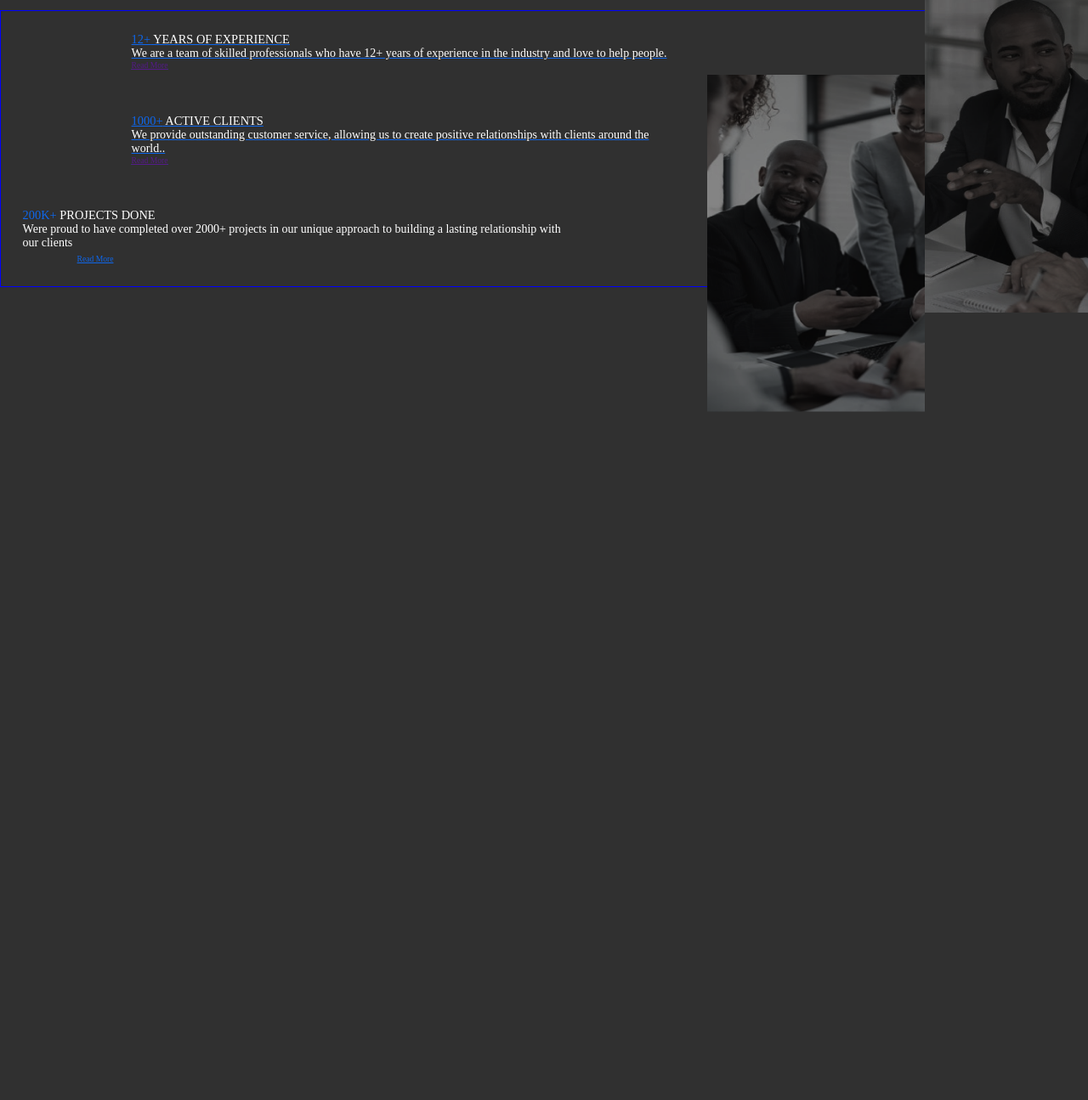
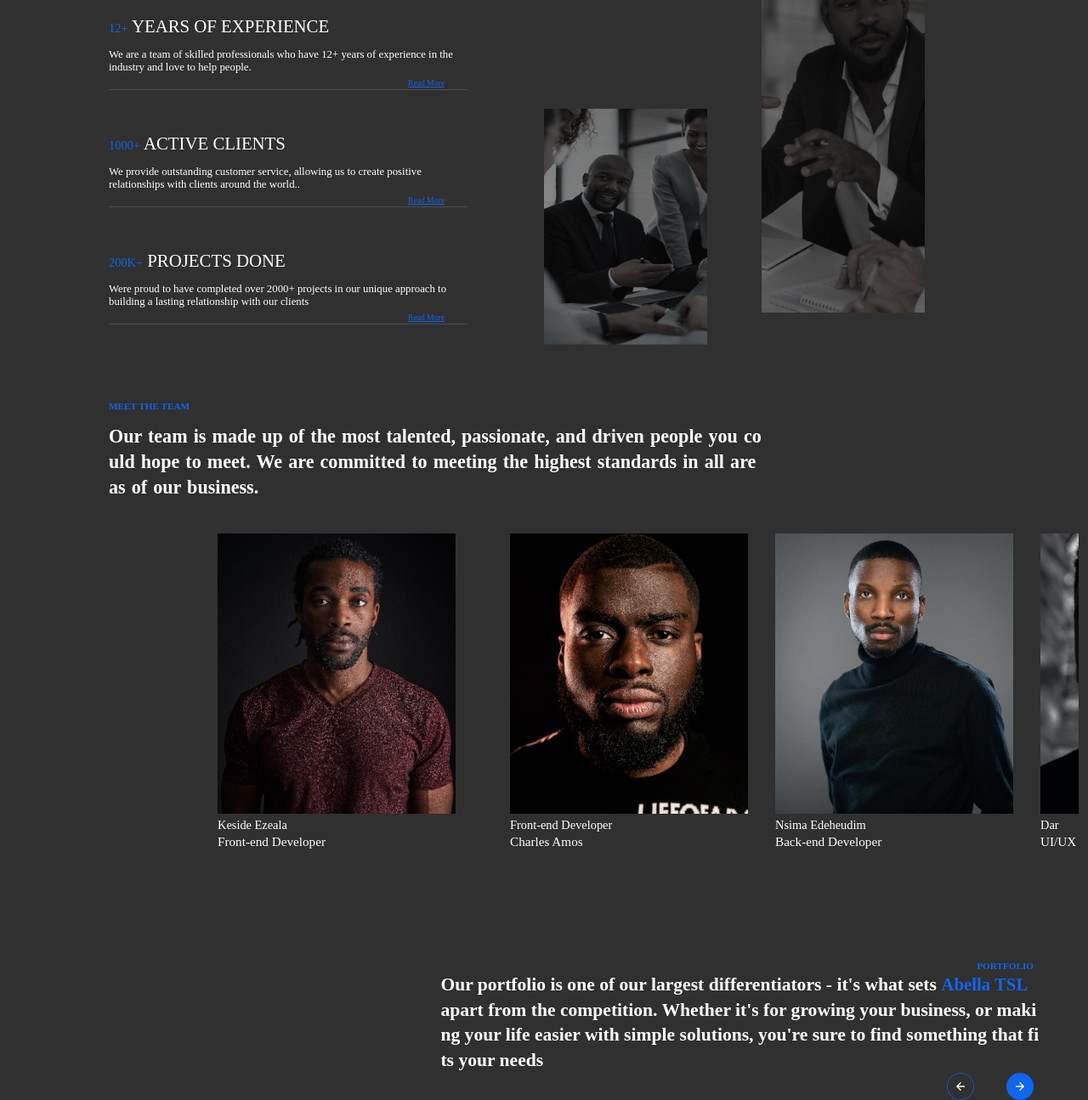
Before and after one commit to daniel-devi/Abella-TSL, a plain HTML site: page index.html in a window 1280 px wide. Shown: the part 1392-2687 px from the top of the page at 85% size. Before the commit the page ends 1880 px from the top, so only its background shows below. Drawn offline with Linux system fonts and the light colour scheme.

Commit message:
update-1

```diff
--- a/css/style.css
+++ b/css/style.css
@@ -161,7 +161,7 @@ nav a{
     color: #FFF;
     text-align: center;
     font-family: Roboto Serif;
-    font-size: 1.2rem;
+    font-size: 1.6rem;
     font-style: normal;
     font-weight: 600;
     line-height: normal;
@@ -237,7 +237,7 @@ nav a{
 
 #later-text{
     width: 50%;
-    margin: 10% 25% 0;
+    margin: 5% 20% 0;
     color: #FFF;
     font-family: Roboto Serif;
     font-size: 1.3rem;
@@ -260,17 +260,16 @@ nav a{
     display: flex;
     width: 100%;
     margin: 10% 0 0;
-    border: blue solid 1px;
     flex-direction: column;
     column-gap: 1.0rem;
 }
 
 #bgsec1{
     position: absolute;
-    bottom: -135%;
-    left: 65%;
-    width: 20%;
-    height: 50%;
+    bottom: -125%;
+    left: 50%;
+    width: 15%;
+    height: 35%;
     flex-shrink: 0;
     user-select: none;
 }
@@ -278,22 +277,22 @@ nav a{
 #bgsec2{
     position: absolute;
     bottom: -120%;
-    left: 85%;
+    left: 70%;
     width: 15%;
-    height: 50%;
+    height: 60%;
     flex-shrink: 0;
     user-select: none;
 }
 
 .div1,.div2,.div3{
-    width: 50%;
-    margin: 2% 0 2% 2%;
+    width: 55%;
+    margin: 2% 0 2% 10%;
 }
 
 #ht1ag{
     color: #FFF;
     font-family: Roboto Serif;
-    font-size: 0.9rem;
+    font-size: 1.3rem;
     font-style: normal;
     font-weight: lighter;
     line-height: normal;
@@ -309,9 +308,10 @@ nav a{
     line-height: normal;
 }
 
-.div1,.div2,.div3 a{
+.new-sec a{
     position: relative;
-    left: 10%;
+    left: 50%;
+    top: -20%;
     color: #0E67ED;
     font-family: Poppins;
     font-size: 0.6rem;
@@ -324,8 +324,144 @@ nav a{
 #ptag{
     color: #FFF;
     font-family: Poppins;
-    font-size: 14px;
+    font-size: 0.8rem;
     font-style: normal;
     font-weight: 400;
     line-height: normal;
+    width: 60%;
+    margin: 2% 0 0;
 }
+
+#line-2{
+    display: flex;
+    justify-content: left;
+    width: 60%;
+
+}
+
+#team{
+    margin: 5% 0 0 ;
+    width: 100%;
+}
+
+#team-into{
+    display: flex;
+    color: #0E67ED;
+    font-family: Roboto Serif;
+    font-size: 0.7rem;
+    font-style: normal;
+    font-weight: 600;
+    line-height: 136.6%;
+    margin: 0 0 0 10%;
+}
+
+#team h4{
+    color: #FFF;
+    font-family: Roboto Serif;
+    font-size: 1.38rem;
+    font-style: normal;
+    font-weight: 550;
+    line-height: 136.6%;
+    width: 60%;
+    word-wrap: break-word;
+    margin: 1% 10% 0;
+    word-spacing: 0.1rem;
+    word-break:break-all;
+}
+
+.img-container{
+    display: flex;
+    flex-direction: row;
+    width: 100%;
+    margin: 3% 0 10% 0;
+}
+
+.img-container div:nth-child(1) {
+    margin: 0 2.5% 0 20%;
+}
+
+.img-container div {
+    margin: 0 0 0 2.5% ;
+}
+
+
+.img-container div p {
+    color: #FFF;
+    font-family: Poppins;
+    font-size: 0.9rem;
+    font-style: normal;
+    font-weight: 400;
+    line-height: 136.6%;
+}
+.img-container div span {
+    color: #FFF;
+    font-family: Roboto Serif;
+    font-size: 0.95rem;
+    font-style: normal;
+    font-weight: 500;
+    line-height: 136.6%;
+}
+
+.portfolio{
+    display: flex;
+    width: auto;
+    flex-direction: column;
+}
+
+.portfolio p{
+    display: flex;
+    justify-content: right;
+    color: #0E67ED;
+    margin: 0 5% 0 0 ;
+    text-align: right;
+    font-family: Roboto Serif;
+    font-size: 0.7rem;
+    font-style: normal;
+    font-weight: 600;
+    line-height: 136.6%;
+}
+
+#portfolio{
+    position: relative;
+    left: 40.5%;
+    justify-content: right;
+    color: #FFF;
+    width: 55%;
+    font-family: Roboto Serif;
+    font-size: 1.35rem;
+    font-style: normal;
+    font-weight: 650;
+    line-height: 136.6%;
+    word-wrap: break-word;
+    word-break: break-all;
+    /* 49.176px */
+}
+
+#new-blue{
+    color: #0E67ED;
+    font-family: Roboto Serif;
+    font-size: 1.3rem;
+    font-style: normal;
+    font-weight: 600;
+    line-height: 136.6%;
+}
+
+.arrow{
+    display: flex;
+
+}
+
+#arrow-foward,#arrow-back{
+    width: 2.5%;
+    height: 2.5%;
+}
+
+#arrow-back{
+    position: relative;
+    left: 87%;
+}
+
+#arrow-foward {
+    position: relative;
+    left: 90%;
+}
--- a/index.html
+++ b/index.html
@@ -81,6 +81,8 @@
         <p id="ptag">We are a team of skilled professionals who have 12+ years
         of experience in the industry and love to help people.</p>
         <a href="">Read More</a>
+
+        <img src="Resources/Vector 10.png" alt="Line" id="line-2">
     </div>
 
    <div class="div2">
@@ -88,6 +90,8 @@
         <p id="ptag">We provide outstanding customer service, allowing us to create
         positive relationships with clients around the world..</p>
         <a href="">Read More</a>
+
+        <img src="Resources/Vector 10.png" alt="Line" id="line-2">
     </div>
 
     <div class="div3">
@@ -95,7 +99,64 @@
         <p id="ptag">Were proud to have completed over 2000+ projects in our unique
         approach to building a lasting relationship with our clients</p>
         <a href="">Read More</a>
+
+        <img src="Resources/Vector 10.png" alt="Line" id="line-2">
     </div>
+
+</section>
+
+<section id="team">
+    <p id="team-into">MEET THE TEAM</p>
+    <h4>Our team is made up of the most talented, passionate, and driven
+    people you could hope to meet. We are committed to meeting
+    the highest standards in all areas of our business.</h4>
+
+    <div class="img-container">
+
+        <div id="img1">
+            <img src="Resources/keside Ezeala.png" alt="keside Ezeala">
+            <p>Keside Ezeala</p>
+            <span>Front-end Developer</span>
+        </div>
+
+        <div id="img2">
+            <img src="Resources/Charles Amos.png" alt="keside Ezeala">
+            <p>Front-end Developer</p>
+            <span>Charles Amos</span>
+        </div>
+
+        <div id="img3">
+            <img src="Resources/Nsima Edehedium.png" alt="keside Ezeala">
+            <p>Nsima Edeheudim</p>
+            <span>Back-end Developer</span>
+        </div>
+
+        <div id="img4">
+            <img src="Resources/Dar.png" alt="keside Ezeala">
+            <p>Dar</p>
+            <span>UI/UX</span>
+        </div>
+
+    </div>
+
+</section>
+
+<section class="portfolio">
+
+    <p>PORTFOLIO</p>
+
+    <div id="portfolio">
+        Our portfolio is one of our largest differentiators - it's what sets
+        <span id="new-blue">Abella TSL </span> apart from the competition. Whether it's
+        for growing your business, or making your life
+        easier with simple solutions, you're sure
+        to find something that fits your needs</div>
+
+        <div class="arrow">
+            <img src="Resources/arrow back.png" alt="Arrow Back" id="arrow-back">
+            <img src="Resources/arrow forward.png " alt="Arrow Foward" id="arrow-foward">
+        </div>
+
 
 </section>
 
```
Also changed, not shown: Resources/Charles Amos.png (added), Resources/Dar.png (added), Resources/Nsima Edehedium.png (added), Resources/arrow back.png (added), Resources/arrow forward.png (added), Resources/keside Ezeala.png (added).
